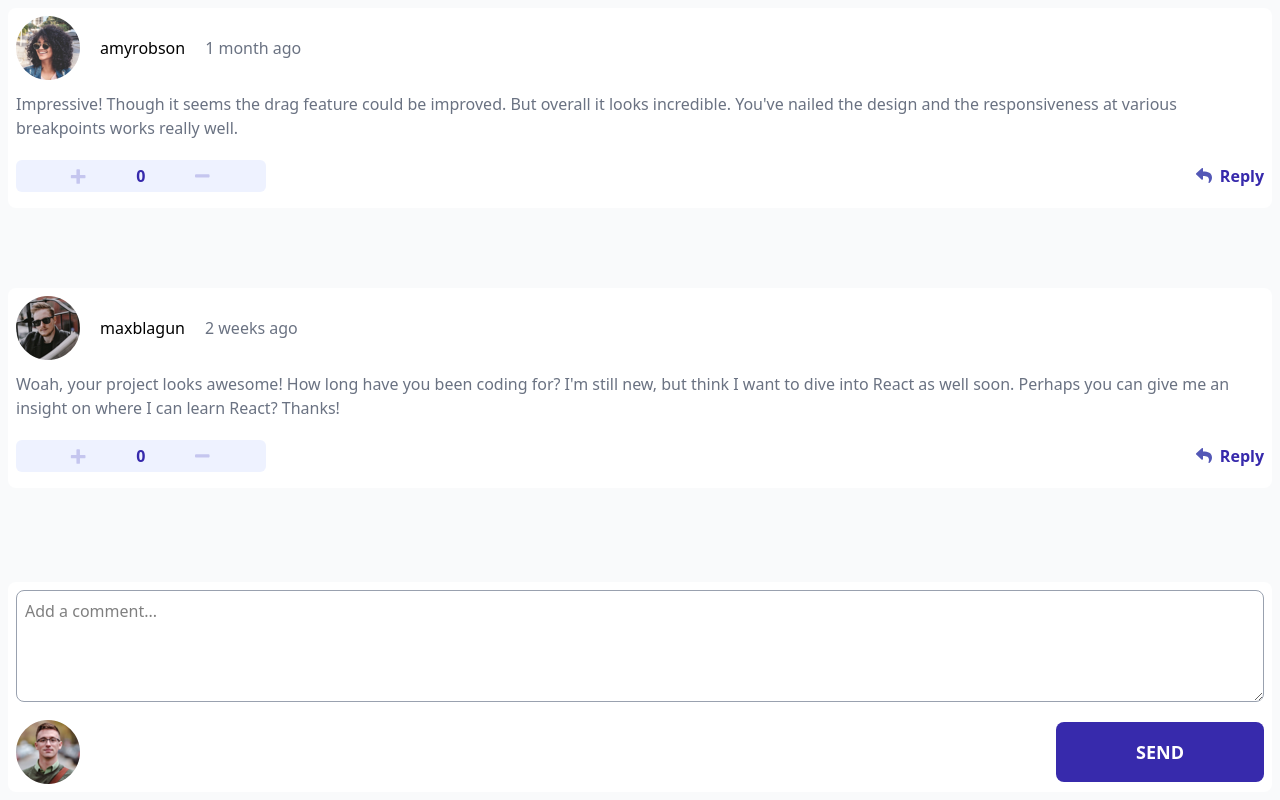
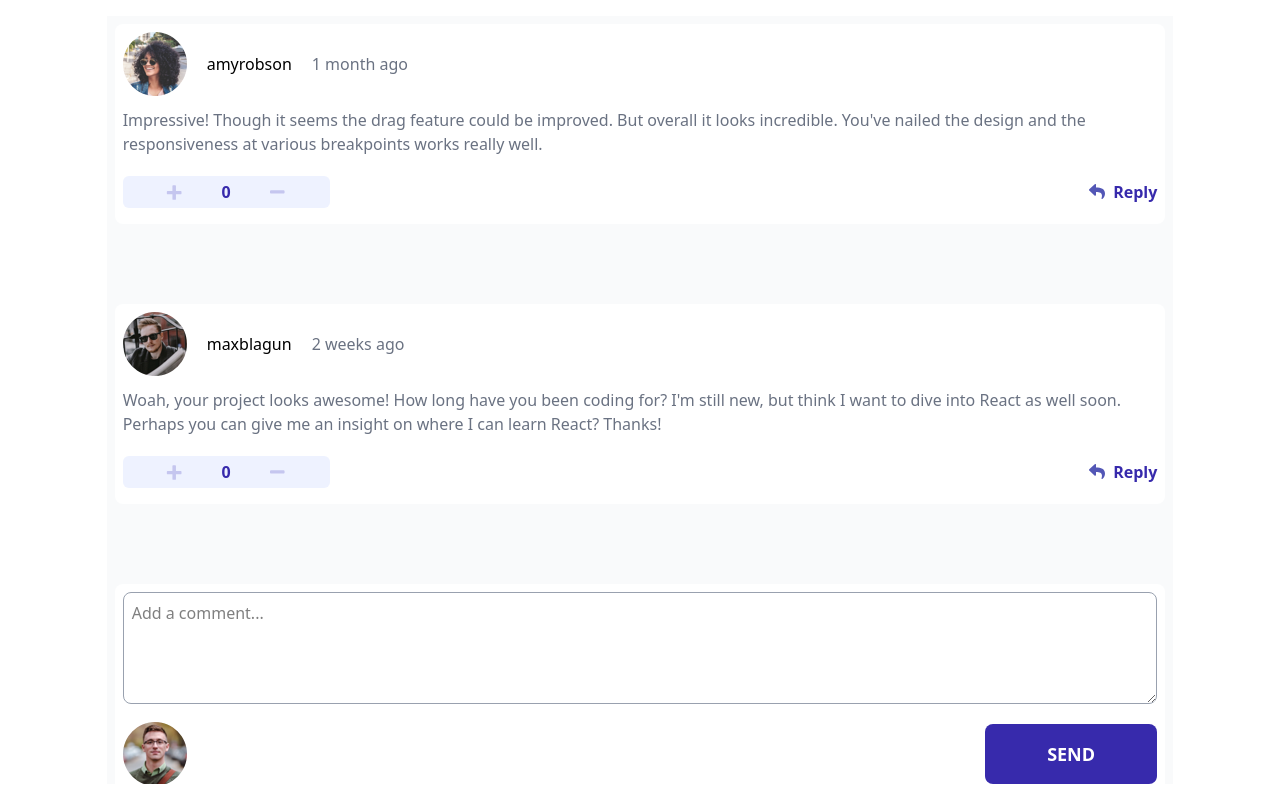
Before and after one commit to anbbel09/interactive-comments-section-main, a website: page index.html in a window 1280 px wide. Drawn offline with Linux system fonts and the light colour scheme.

Commit message:
estilos tablet

```diff
--- a/index.html
+++ b/index.html
@@ -12,7 +12,7 @@
 </head>
 <body>
 <main class="h-screen">
-  <section class="h-full relative flex flex-col justify-between">
+  <section class="h-full relative flex flex-col justify-between md:w-5/6 m-auto md:py-4">
     <div id="modalContainer" class="hidden h-full">
 
       <div class="absolute inset-0 before:content-[''] before:absolute before:inset-0 before:bg-gray-900 before:opacity-90 before:z-10 flex items-center justify-center">
```
Also changed, not shown: output.css.
